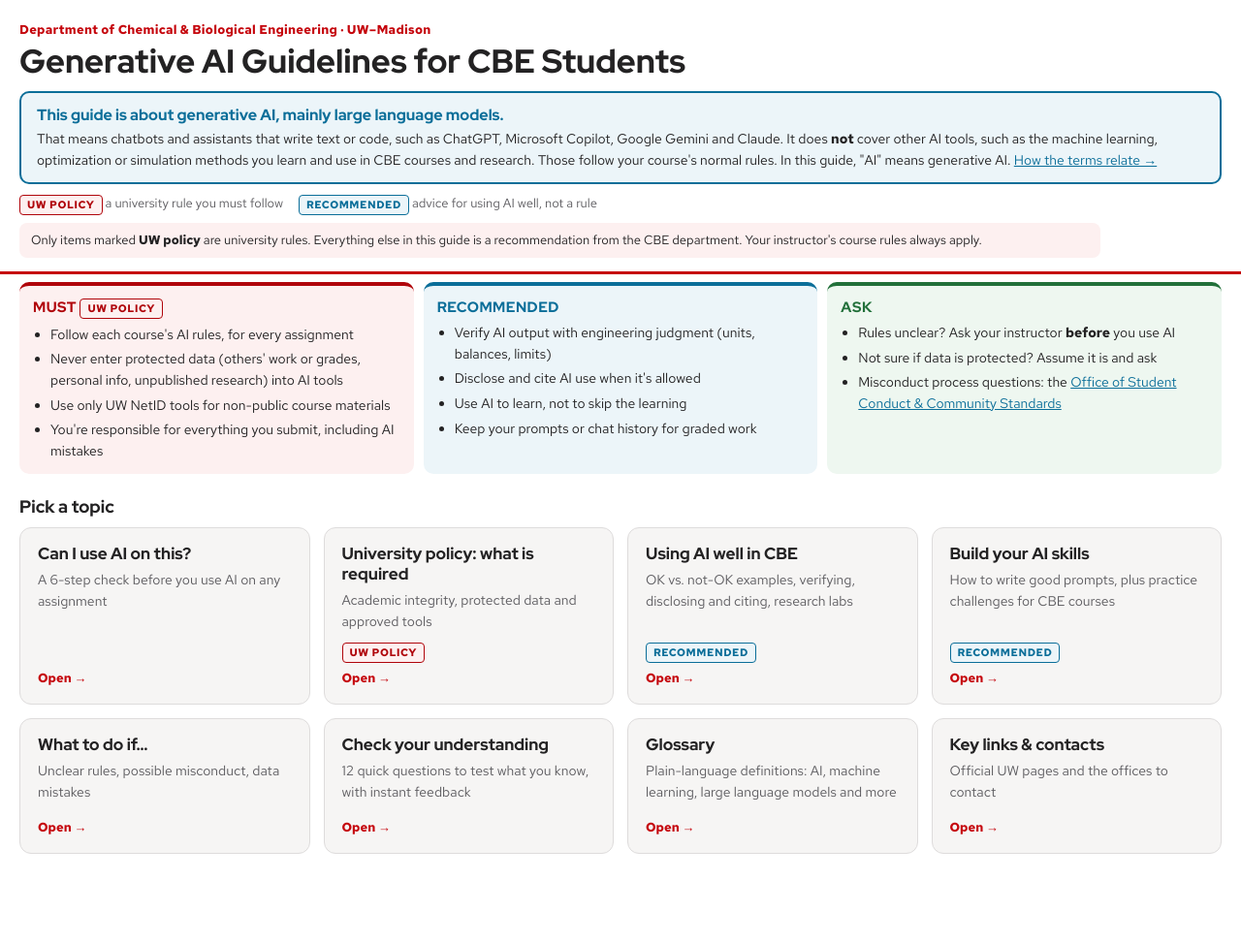
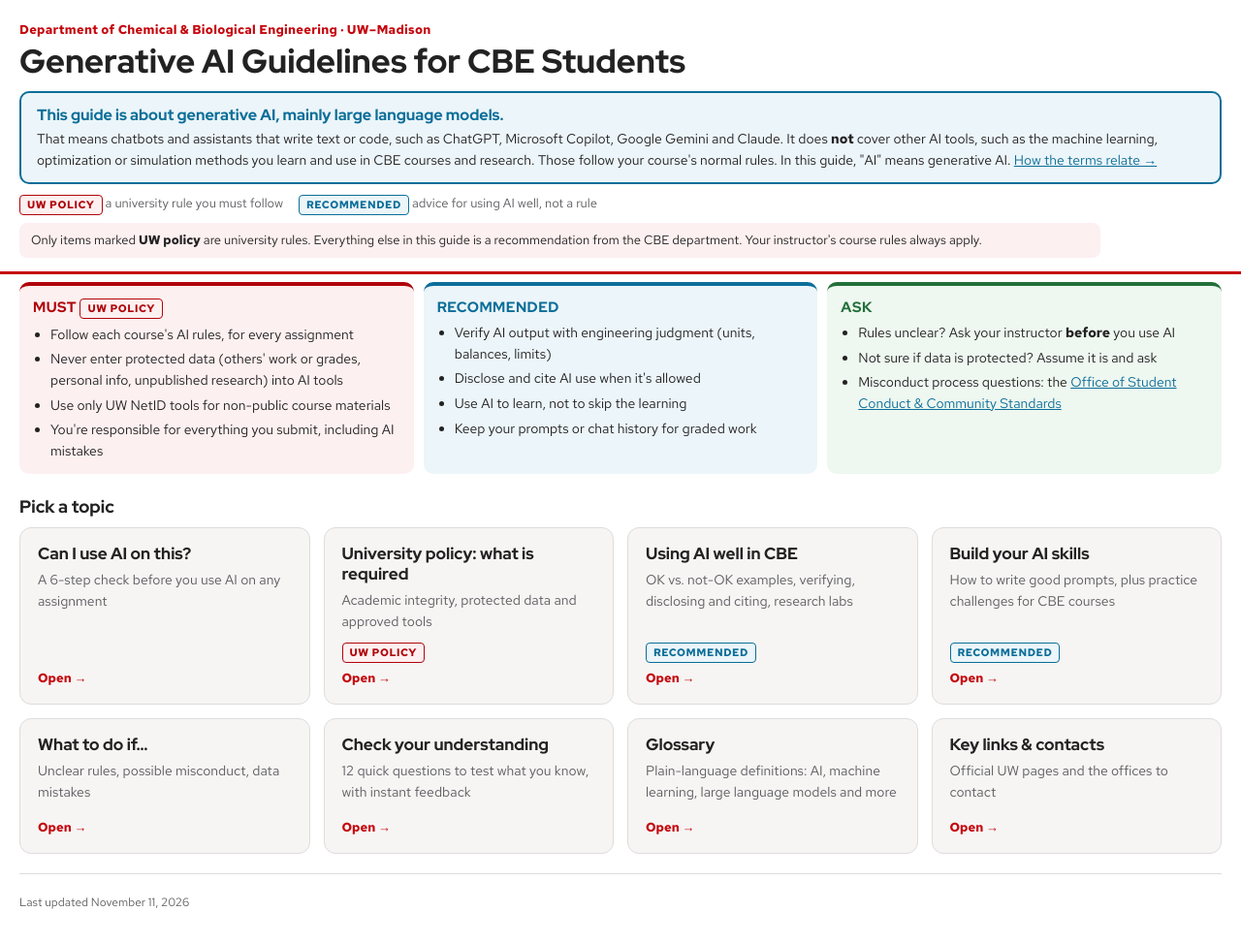
Before and after one commit to vzavala/CBEResources, a plain HTML site: page Navigators/ai-guidelines/index.html in a window 1280 px wide. Shown: the whole page at 97% size. Before the commit the page ends 881 px from the top, so only its background shows below. Drawn offline with Linux system fonts and the light colour scheme.

Commit message:
Add last-updated footer to AI guidelines page; shorten README
Co-Authored-By: Claude Opus 5.5 <noreply@anthropic.com>

```diff
--- a/Navigators/ai-guidelines/index.html
+++ b/Navigators/ai-guidelines/index.html
@@ -422,6 +422,7 @@
   </section>
 </div>
 
+<footer>Last updated November 11, 2026</footer>
 </main>
 <script>
   var VIEWS = ["students"];
```
Also changed, not shown: 1 other file.
